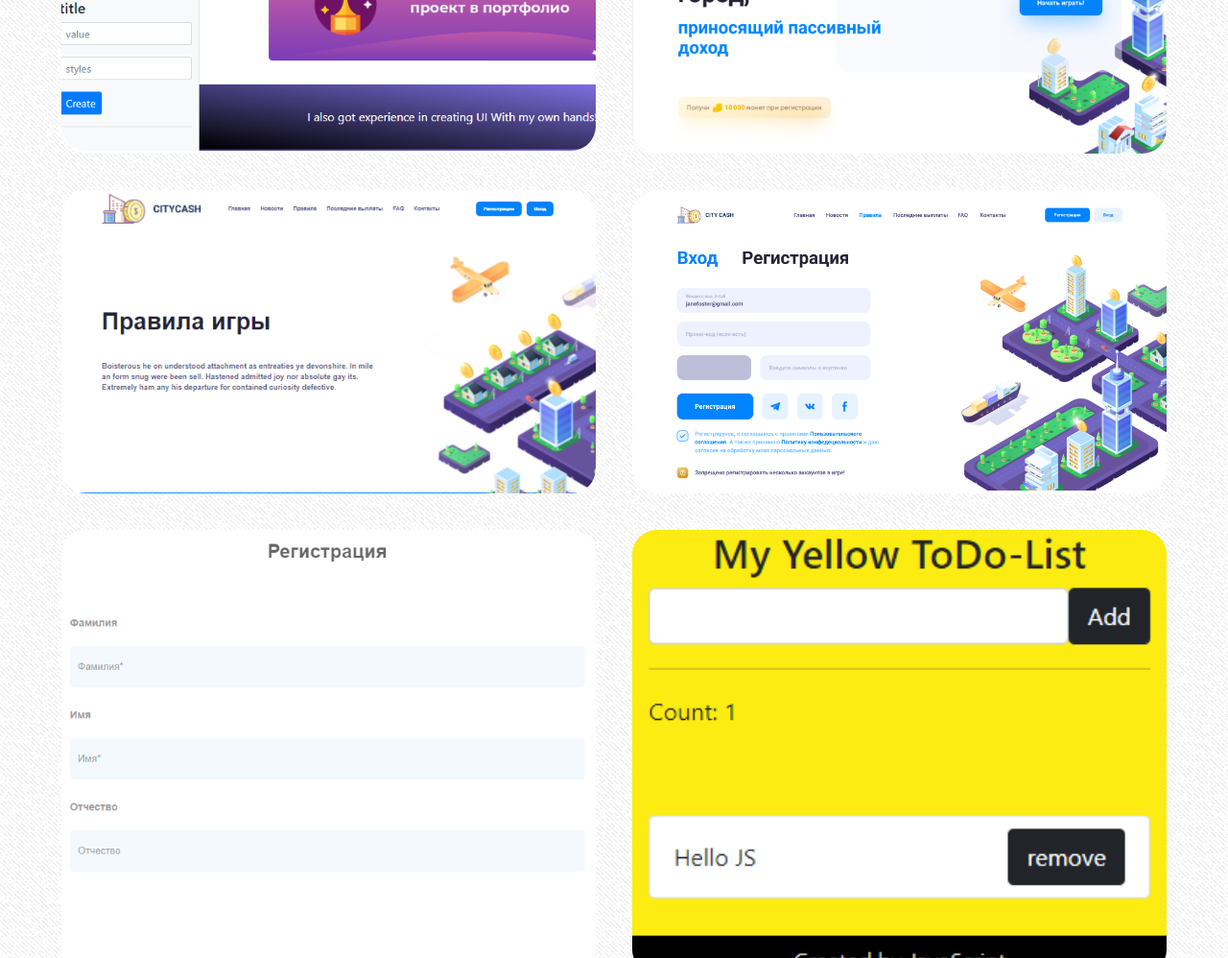
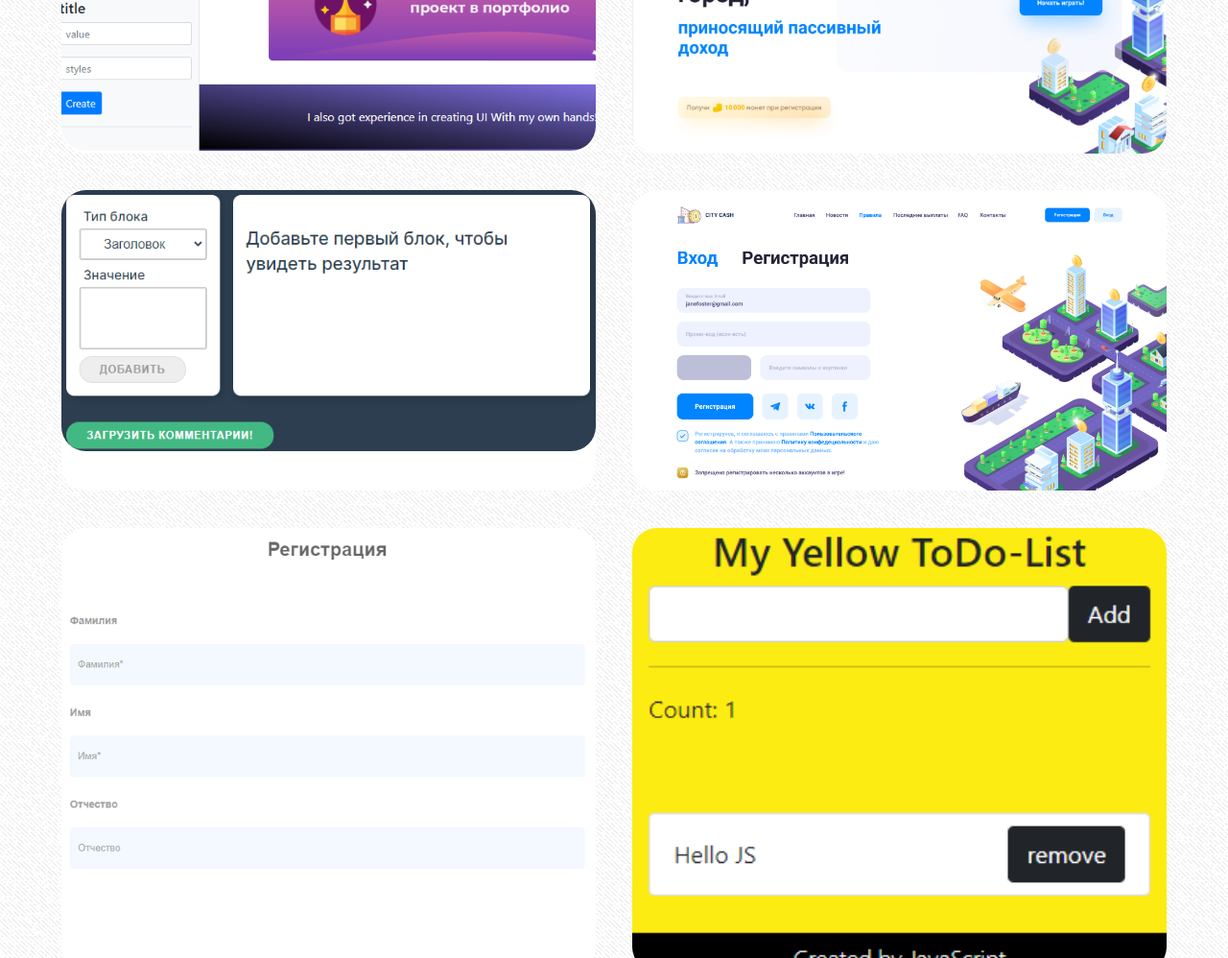
Before and after one commit to Vit4ly/Portfolio, a plain HTML site: page index.html in a window 1280 px wide. Shown: the part 4675-5673 px from the top of the page at 96% size. Drawn offline with nearby package versions, Linux system fonts and the light colour scheme; a web font is replaced by a local one.

Commit message:
Добавил проект Resume Vue 3

```diff
--- a/index.html
+++ b/index.html
@@ -410,23 +410,22 @@
 
                             <div class="portfolio__col_img">
 
-                                <img src="./assets/portfolio/5.png" alt="City Cash">
+                                <img src="./assets/portfolio/resume.png" alt="Resume">
                             </div>
 
-                        <a href="https://github.com/Vit4ly/CityCash" target="_blank"
+                        <a href="https://vue-resume-bdc78.firebaseapp.com/" target="_blank"
                            data-title="Нажмите для перехода по ссылке">
                         <div class="portfolio__col_card">
                             <div class="portfolio__col_display">
                                 <div class="portfolio__col_display_card">
                                    <span class="portfolio__col_display_title">
-                                        <a href="https://github.com/Vit4ly/CityCash" target="_blank"
-                                           data-title="Нажмите для перехода по ссылке">City Cash</a></span>
+                                        <a href="https://vue-resume-bdc78.firebaseapp.com/" target="_blank"
+                                           data-title="Нажмите для перехода по ссылке">Resume Vue3</a></span>
 
-                                    <p class="portfolio__col_display_text">Данный проект сейчас находится в разработке,
-                                        в процессе верстки использовался HTML, SCSS, организация стилей в модульном
-                                        формате, в качестве сборщика Parcel,
-                                        управление
-                                        логикой будет реализовано на VUE.JS</p>
+                                    <p class="portfolio__col_display_text">
+                                        Данный проект выполнен в качестве курсовой работы в процессе прохождения курса по Vue3
+                                        Проект выложен на хостинге Firebase
+                                    </p>
                                 </div>
                             </div>
                         </div>
```
Also changed, not shown: assets/portfolio/resume.png (added).
